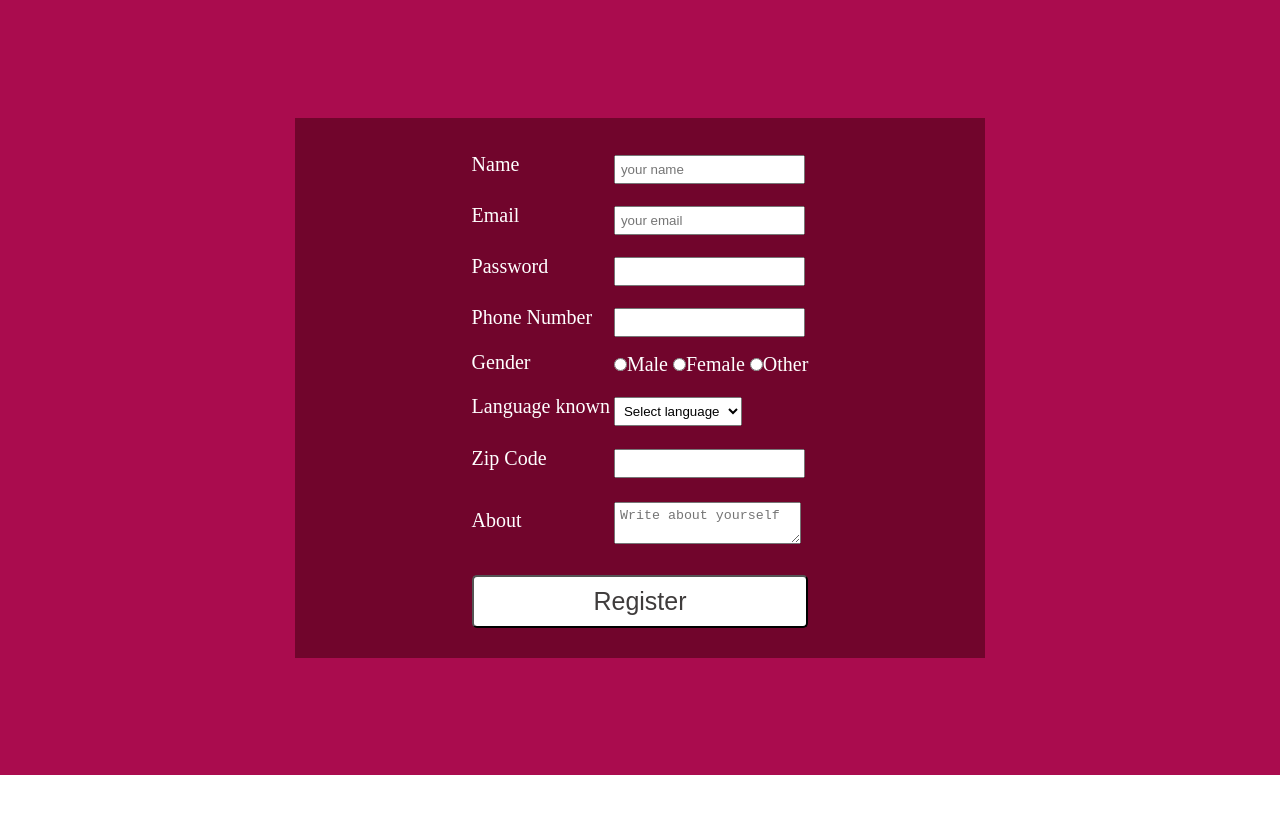
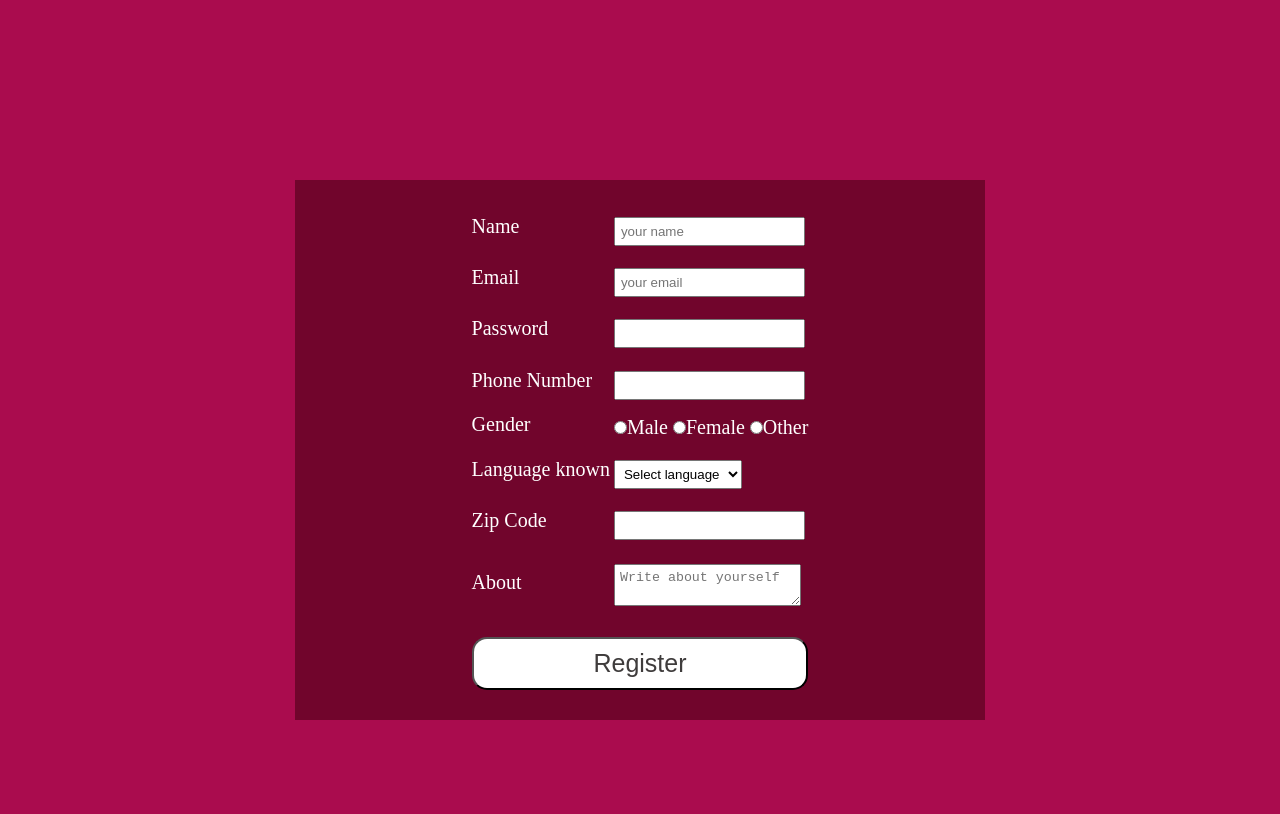
Before and after one commit to lAmanl/Task-1, a plain HTML site: page r/CSS_Task7.html in a window 1280 px wide. Drawn offline with Linux system fonts and the light colour scheme.

Commit message:
corrected CSS_Task7

```diff
--- a/r/CSS_Task7.html
+++ b/r/CSS_Task7.html
@@ -12,7 +12,7 @@
             display: flex;
             justify-content: center;
             flex-direction: column;
-            height: 775px;
+            height:900px;
             background-color: rgb(170, 12, 78);
         }
         div h1{
@@ -39,7 +39,7 @@
             font-size: 25px;
             color: rgb(63, 60, 60);
             background-color: white;
-            border-radius: 5px;
+            border-radius: 15px;
         }
         form .submit:hover{
             opacity: 0.7;
```
